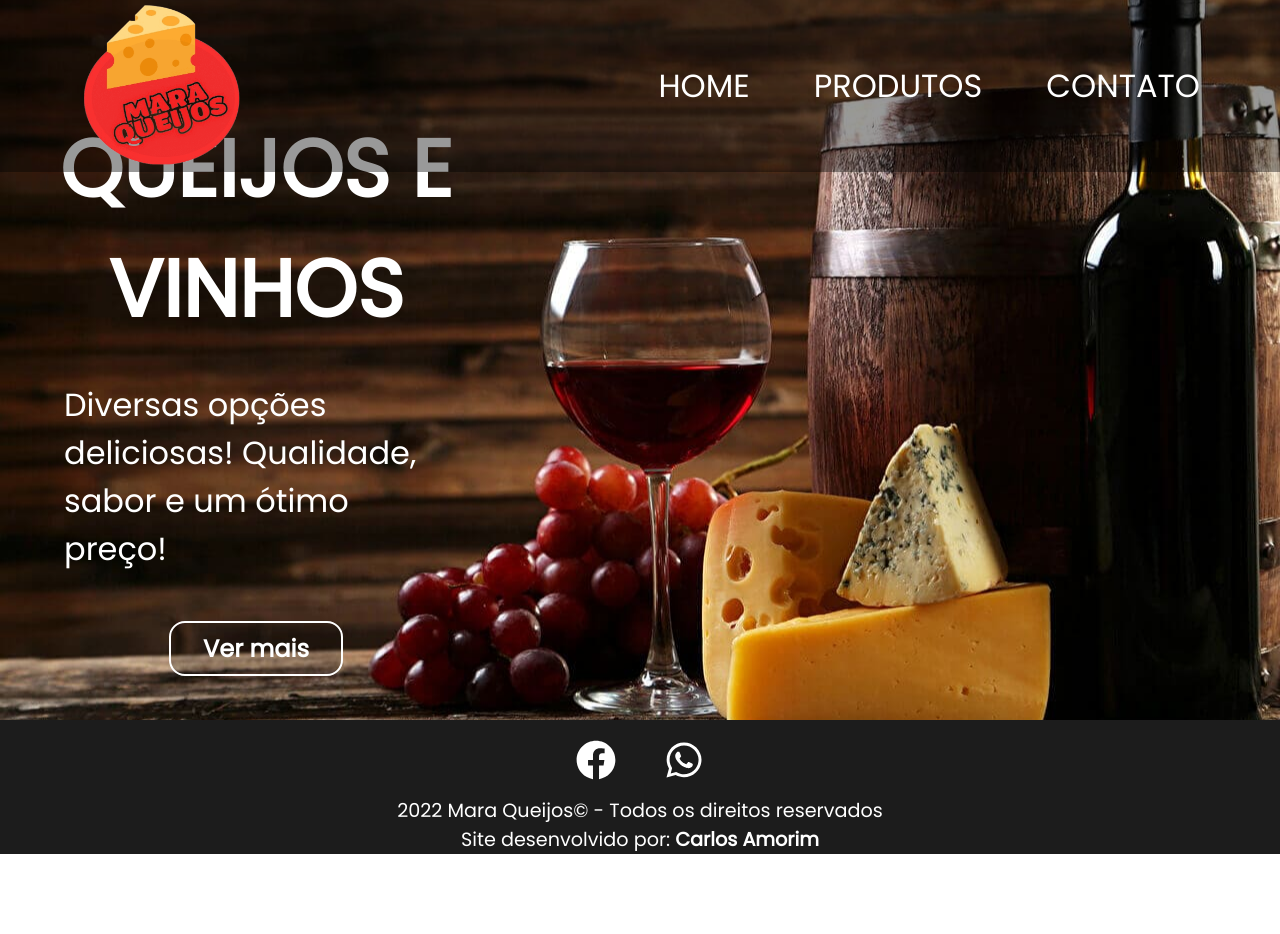
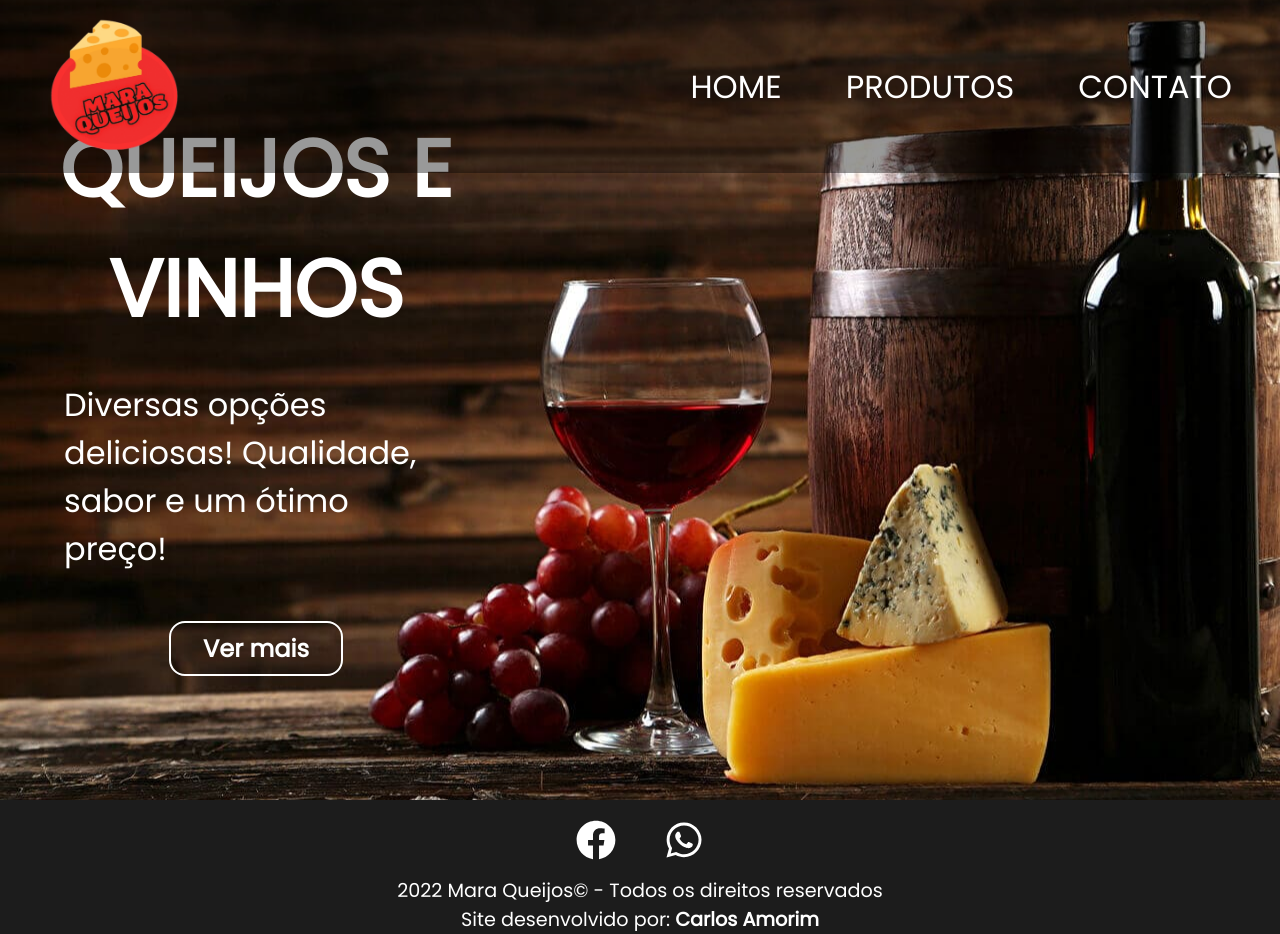
Before and after one commit to CarlosAmorim94/Mara_Queijos, a React (Create React App) app: page / in a window 1280 px wide. Before the commit the page ends 854 px from the top, so only its background shows below. Built offline with nearby package versions, Linux system fonts and the light colour scheme.

Commit message:
Melhorando img da section

```diff
--- a/src/components/header/styles.js
+++ b/src/components/header/styles.js
@@ -9,14 +9,17 @@ export const HeaderStyled = styled.header`
   width: 100vw;
   display: flex;
   flex-direction: row;
-  padding: 0 5rem;
+  padding: 0 3rem;
   align-items: center;
   justify-content: space-between;
   background-color: rgba(0, 0, 0, 0.4);
 `
 
 export const LogoStyled = styled.div`
-  width: 10rem ;
+  width: 10rem;
+  max-width: 130px;
+  min-width: 50px;
+  margin: 1rem 0;
 
   img {
     width: 100%;
--- a/src/pages/contact/index.jsx
+++ b/src/pages/contact/index.jsx
@@ -1,11 +1,10 @@
 import React from 'react'
-import { CardStyled, ContactStyled, ContainerStyled, ContentStyled, MapsStyled } from './style'
+import { CardStyled, ContactStyled, ContentStyled, MapsStyled } from './style'
 import facebookLogo from '../../img/facebook.png'
 import whatsappLogo from '../../img/whatsapp.png'
 
 export default function Contact() {
   return (
-    <ContainerStyled>
       <ContentStyled>
 
         <CardStyled>
@@ -36,6 +35,5 @@ export default function Contact() {
         </MapsStyled>
 
       </ContentStyled>
-    </ContainerStyled>
   )
 }
--- a/src/pages/contact/style.js
+++ b/src/pages/contact/style.js
@@ -1,16 +1,6 @@
 import styled from "styled-components";
 
-export const ContainerStyled = styled.section`
-  background-image: var(--background);
-  background-color: #cccccc; /* Used if the image is unavailable */
-  width: 100vw;
-  background-position: center; /* Center the image */
-  background-repeat: no-repeat; /* Do not repeat the image */
-  background-size: cover; /* Resize the background image to cover the entire container */
-
-`
-
-export const ContentStyled = styled.div`
+export const ContentStyled = styled.section`
   width: 100vw;
   display: flex;
   flex-wrap: wrap;
--- a/src/pages/home/index.jsx
+++ b/src/pages/home/index.jsx
@@ -1,11 +1,10 @@
 import React from 'react'
-import { Container } from './styles'
+import { ContainerStyle } from './styles'
 import { Link } from "react-router-dom";
 
 export default function Home() {
   return (
-    <Container>
-      <section>
+    <ContainerStyle>
 
         <div className="center-card">
 
@@ -19,7 +18,6 @@ export default function Home() {
 
         </div>
 
-      </section>
-    </Container>
+    </ContainerStyle>
   )
 }
--- a/src/pages/home/styles.js
+++ b/src/pages/home/styles.js
@@ -1,16 +1,7 @@
 import styled from "styled-components";
 
-export const Container = styled.main`
+export const ContainerStyle = styled.section`
 
-  background-image: var(--background);
-  background-color: #cccccc; /* Used if the image is unavailable */
-  height: 90vh;
-  width: 100vw;
-  background-position: center; /* Center the image */
-  background-repeat: no-repeat; /* Do not repeat the image */
-  background-size: cover; /* Resize the background image to cover the entire container */
-
-  section {
   width: 100vw;
   height: 100vh;
   display: flex;
@@ -26,13 +17,6 @@ export const Container = styled.main`
     border-radius: 2rem;
     width: 40vw;
     height: auto;
-
-      @media (max-width: 540px) {
-        .center-card {
-          font-size: 1rem;
-          width: 80vw
-        }
-      }
 
 
     h1 {
@@ -66,8 +50,6 @@ export const Container = styled.main`
         background-color: rgba(0,0,0, 0.8);
     }
   }
-  }
-
 
 
 `
--- a/src/pages/product/cheese/styles.js
+++ b/src/pages/product/cheese/styles.js
@@ -26,7 +26,6 @@ export const Container = styled.main`
       width: auto;
       height: auto;
       margin: 15rem 0;
-      z-index: 1000;
       background-color: rgba(0, 0, 0, 0.7);
       border-radius: 2rem;
       padding: 2rem 0;
--- a/src/pages/product/index.jsx
+++ b/src/pages/product/index.jsx
@@ -1,5 +1,5 @@
 import React from 'react'
-import { CardtStyle, ContainerStyle, ContentStyle } from './style'
+import { CardtStyle, ContentStyle } from './style'
 import queijo from '../../img/queijos/capa.jpeg'
 import vinho from '../../img/vinhos/capa.jpg'
 import doce from '../../img/doces/capa.jpg'
@@ -8,8 +8,6 @@ import { Link } from 'react-router-dom'
 
 export default function Products() {
   return (
-    <ContainerStyle>
-
       <ContentStyle>
 
         <CardtStyle>
@@ -37,7 +35,5 @@ export default function Products() {
         </CardtStyle>
 
       </ContentStyle>
-
-    </ContainerStyle>
   )
 }
--- a/src/pages/product/style.js
+++ b/src/pages/product/style.js
@@ -1,16 +1,7 @@
 import styled from "styled-components";
 
-export const ContainerStyle = styled.section`
-  background-image: var(--background);
-  background-color: #cccccc; /* Used if the image is unavailable */
-  height: auto;
-  width: 100vw;
-  background-position: center; /* Center the image */
-  background-repeat: no-repeat; /* Do not repeat the image */
-  background-size: cover; /* Resize the background image to cover the entire container */
-`
 
-export const ContentStyle = styled.div`
+export const ContentStyle = styled.section`
   width: 100vw;
   height: auto;
   padding-top: 12rem;
--- a/src/styles.js
+++ b/src/styles.js
@@ -7,7 +7,6 @@ export const GlobalStyle = createGlobalStyle`
         --gray-500: #4f4f4f;
         --gray-800: #1c1c1c;
         --white: #fff;
-        --background: url(${background});
     }
     * {
         margin: 0;
@@ -25,4 +24,14 @@ export const GlobalStyle = createGlobalStyle`
         }
     }
 
+    section {
+        background-image: url(${background});
+        background-color: #cccccc; /* Used if the image is unavailable */
+        height: 90vh;
+        width: 100vw;
+        background-position: center; /* Center the image */
+        background-repeat: no-repeat; /* Do not repeat the image */
+        background-size: cover; /* Resize the background image to cover the entire container */
+    }
+
 `
```
Lines whose indentation alone changed are shown as unchanged.
